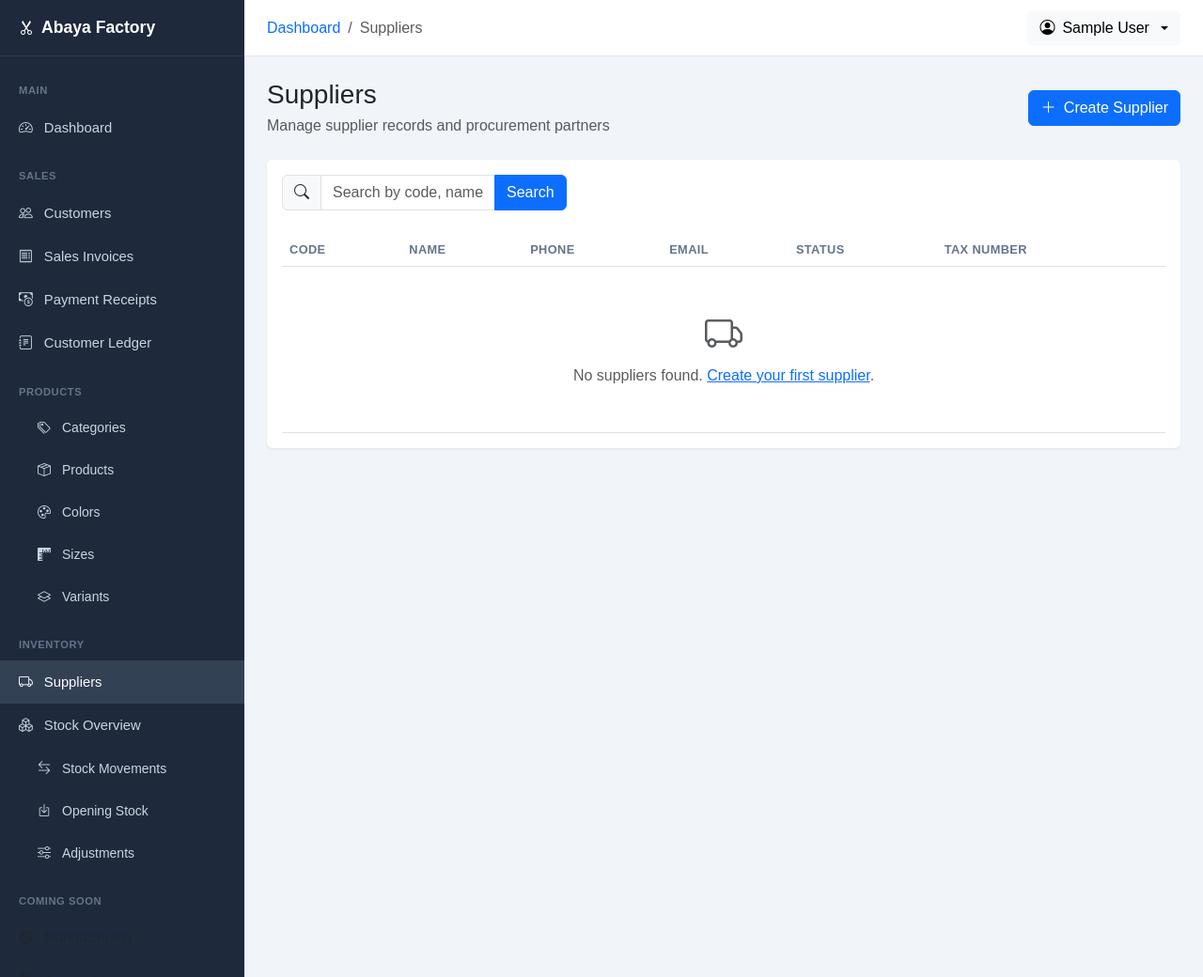
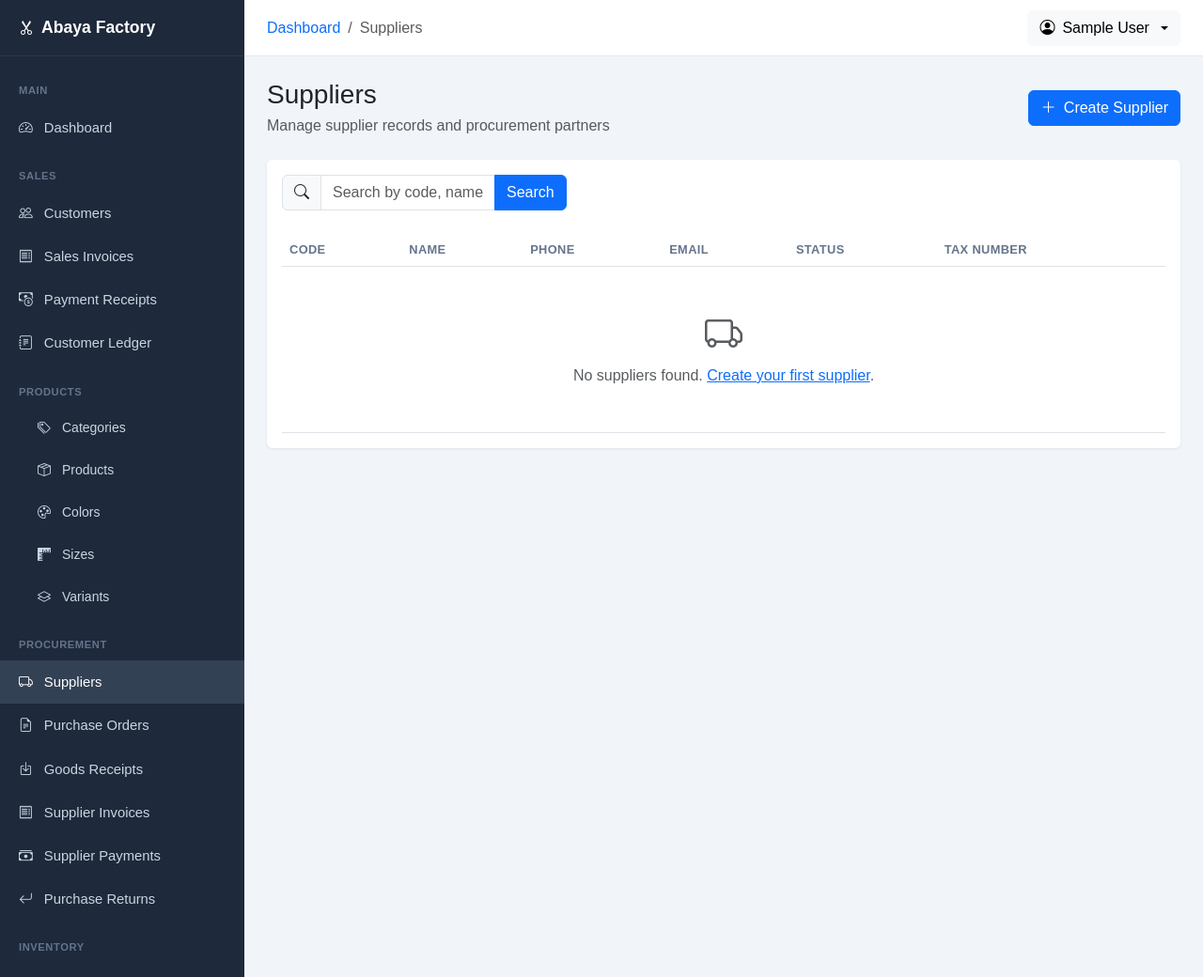
Before and after one commit to ahmed4khaled/Manufacturing-ERP-System, a Laravel app: page /suppliers in a window 1280 px wide. Shown: the whole page at 94% size. Run offline with Laravel 12, Linux system fonts and the light colour scheme; the visitor is signed in with stand-in values (Sample User, id 1); data that the repository does not hold is empty; parts of the project's set-up code (start-up, migrations or seed data) failed here and were passed over; some web fonts are replaced.

Commit message:
feat: Enhance procurement module with purchase orders, goods receipts, invoices, payments, and returns views

```diff
--- a/app/Http/Controllers/ProcurementController.php
+++ b/app/Http/Controllers/ProcurementController.php
@@ -11,6 +11,7 @@ use App\Models\PurchaseOrder;
 use App\Models\PurchaseReturn;
 use App\Models\Supplier;
 use App\Models\SupplierInvoice;
+use App\Models\SupplierPayment;
 use App\Services\CodeGeneratorService;
 use Illuminate\Http\RedirectResponse;
 use Illuminate\Http\Request;
@@ -44,6 +45,36 @@ class ProcurementController extends Controller
     public function createSupplier(): View
     {
         return view('suppliers.create');
+    }
+
+    public function purchaseOrders(): View
+    {
+        $orders = PurchaseOrder::query()->with('supplier')->latest('order_date')->paginate(15);
+        return view('procurement.purchase-orders.index', compact('orders'));
+    }
+
+    public function goodsReceipts(): View
+    {
+        $receipts = GoodsReceipt::query()->with(['supplier', 'purchaseOrder'])->latest('received_at')->paginate(15);
+        return view('procurement.goods-receipts.index', compact('receipts'));
+    }
+
+    public function invoices(): View
+    {
+        $invoices = SupplierInvoice::query()->with('supplier')->latest('invoice_date')->paginate(15);
+        return view('procurement.invoices.index', compact('invoices'));
+    }
+
+    public function payments(): View
+    {
+        $payments = SupplierPayment::query()->with(['supplier', 'invoice'])->latest('payment_date')->paginate(15);
+        return view('procurement.payments.index', compact('payments'));
+    }
+
+    public function returns(): View
+    {
+        $returns = PurchaseReturn::query()->with('supplier')->latest('return_date')->paginate(15);
+        return view('procurement.returns.index', compact('returns'));
     }
 
     public function storeSupplier(Request $request): RedirectResponse
--- a/resources/views/layouts/dashboard.blade.php
+++ b/resources/views/layouts/dashboard.blade.php
@@ -210,11 +210,18 @@
                 Variants
             </a>
 
-            <div class="nav-section">Inventory</div>
+            <div class="nav-section">Procurement</div>
             <a href="{{ route('suppliers.index') }}" class="nav-link {{ request()->routeIs('suppliers.*') ? 'active' : '' }}">
                 <i class="bi bi-truck"></i>
                 Suppliers
             </a>
+            <a href="{{ route('purchase-orders.index') }}" class="nav-link {{ request()->routeIs('purchase-orders.*') ? 'active' : '' }}"><i class="bi bi-file-earmark-text"></i>Purchase Orders</a>
+            <a href="{{ route('goods-receipts.index') }}" class="nav-link {{ request()->routeIs('goods-receipts.*') ? 'active' : '' }}"><i class="bi bi-box-arrow-in-down"></i>Goods Receipts</a>
+            <a href="{{ route('supplier-invoices.index') }}" class="nav-link {{ request()->routeIs('supplier-invoices.*') ? 'active' : '' }}"><i class="bi bi-receipt"></i>Supplier Invoices</a>
+            <a href="{{ route('supplier-payments.index') }}" class="nav-link {{ request()->routeIs('supplier-payments.*') ? 'active' : '' }}"><i class="bi bi-cash-stack"></i>Supplier Payments</a>
+            <a href="{{ route('purchase-returns.index') }}" class="nav-link {{ request()->routeIs('purchase-returns.*') ? 'active' : '' }}"><i class="bi bi-arrow-return-left"></i>Purchase Returns</a>
+
+            <div class="nav-section">Inventory</div>
             <a href="{{ route('inventory.index') }}" class="nav-link {{ request()->routeIs('inventory.index', 'inventory.show') ? 'active' : '' }}">
                 <i class="bi bi-boxes"></i>
                 Stock Overview
--- /dev/null
+++ b/resources/views/procurement/goods-receipts/index.blade.php
@@ -0,0 +1,6 @@
+@extends('layouts.dashboard')
+@section('title','Goods Receipts')
+@section('content')
+<div class="page-header"><h1 class="h3 mb-1">Goods Receipts</h1><p class="text-muted mb-0">Physical stock received from suppliers</p></div>
+<div class="card"><div class="card-body"><div class="table-responsive"><table class="table table-hover align-middle mb-0"><thead><tr><th>Receipt</th><th>Purchase Order</th><th>Supplier</th><th>Received At</th><th>Status</th><th></th></tr></thead><tbody>@forelse($receipts as $receipt)<tr><td class="fw-semibold">{{ $receipt->receipt_number }}</td><td>{{ $receipt->purchaseOrder->purchase_order_number }}</td><td>{{ $receipt->supplier->name }}</td><td>{{ $receipt->received_at->format('Y-m-d H:i') }}</td><td><span class="badge bg-{{ $receipt->status === 'confirmed' ? 'success' : 'secondary' }}">{{ ucfirst($receipt->status) }}</span></td><td class="text-end">@if($receipt->status === 'draft')<form method="POST" action="{{ route('goods-receipts.confirm',$receipt) }}">@csrf<button class="btn btn-sm btn-success" onclick="return confirm('Confirm receipt and add accepted quantities to stock?')">Confirm</button></form>@endif</td></tr>@empty<tr><td colspan="6" class="text-center text-muted py-5">No goods receipts yet.</td></tr>@endforelse</tbody></table></div>{{ $receipts->links('pagination::bootstrap-5') }}</div></div>
+@endsection
--- /dev/null
+++ b/resources/views/procurement/invoices/index.blade.php
@@ -0,0 +1,6 @@
+@extends('layouts.dashboard')
+@section('title','Supplier Invoices')
+@section('content')
+<div class="page-header"><h1 class="h3 mb-1">Supplier Invoices</h1><p class="text-muted mb-0">Payables awaiting settlement</p></div>
+<div class="card"><div class="card-body"><div class="table-responsive"><table class="table table-hover align-middle mb-0"><thead><tr><th>Invoice</th><th>Supplier</th><th>Invoice Date</th><th>Due Date</th><th>Status</th><th class="text-end">Total</th><th class="text-end">Remaining</th></tr></thead><tbody>@forelse($invoices as $invoice)<tr><td class="fw-semibold">{{ $invoice->invoice_number }}</td><td>{{ $invoice->supplier->name }}</td><td>{{ $invoice->invoice_date->format('Y-m-d') }}</td><td>{{ $invoice->due_date?->format('Y-m-d') ?? '—' }}</td><td><span class="badge bg-secondary">{{ str_replace('_',' ',ucfirst($invoice->status)) }}</span></td><td class="text-end">{{ number_format($invoice->total,2) }}</td><td class="text-end">{{ number_format($invoice->remaining_amount,2) }}</td></tr>@empty<tr><td colspan="7" class="text-center text-muted py-5">No supplier invoices yet.</td></tr>@endforelse</tbody></table></div>{{ $invoices->links('pagination::bootstrap-5') }}</div></div>
+@endsection
--- /dev/null
+++ b/resources/views/procurement/payments/index.blade.php
@@ -0,0 +1,6 @@
+@extends('layouts.dashboard')
+@section('title','Supplier Payments')
+@section('content')
+<div class="page-header"><h1 class="h3 mb-1">Supplier Payments</h1><p class="text-muted mb-0">Payment history for supplier invoices</p></div>
+<div class="card"><div class="card-body"><div class="table-responsive"><table class="table table-hover align-middle mb-0"><thead><tr><th>Date</th><th>Supplier</th><th>Invoice</th><th>Method</th><th>Reference</th><th class="text-end">Amount</th></tr></thead><tbody>@forelse($payments as $payment)<tr><td>{{ $payment->payment_date->format('Y-m-d') }}</td><td>{{ $payment->supplier->name }}</td><td>{{ $payment->invoice->invoice_number }}</td><td>{{ ucfirst($payment->payment_method) }}</td><td>{{ $payment->reference ?? '—' }}</td><td class="text-end">{{ number_format($payment->amount,2) }}</td></tr>@empty<tr><td colspan="6" class="text-center text-muted py-5">No supplier payments yet.</td></tr>@endforelse</tbody></table></div>{{ $payments->links('pagination::bootstrap-5') }}</div></div>
+@endsection
--- /dev/null
+++ b/resources/views/procurement/purchase-orders/index.blade.php
@@ -0,0 +1,6 @@
+@extends('layouts.dashboard')
+@section('title','Purchase Orders')
+@section('content')
+<div class="page-header"><h1 class="h3 mb-1">Purchase Orders</h1><p class="text-muted mb-0">Orders placed with suppliers</p></div>
+<div class="card"><div class="card-body"><div class="table-responsive"><table class="table table-hover align-middle mb-0"><thead><tr><th>Number</th><th>Supplier</th><th>Order Date</th><th>Expected Delivery</th><th>Status</th><th class="text-end">Total</th></tr></thead><tbody>@forelse($orders as $order)<tr><td><a href="{{ route('purchase-orders.show',$order) }}" class="fw-semibold text-decoration-none">{{ $order->purchase_order_number }}</a></td><td>{{ $order->supplier->name }}</td><td>{{ $order->order_date->format('Y-m-d') }}</td><td>{{ $order->expected_delivery_date?->format('Y-m-d') ?? '—' }}</td><td><span class="badge bg-secondary">{{ str_replace('_',' ',ucfirst($order->status)) }}</span></td><td class="text-end">{{ number_format($order->total,2) }}</td></tr>@empty<tr><td colspan="6" class="text-center text-muted py-5">No purchase orders yet.</td></tr>@endforelse</tbody></table></div>{{ $orders->links('pagination::bootstrap-5') }}</div></div>
+@endsection
--- /dev/null
+++ b/resources/views/procurement/returns/index.blade.php
@@ -0,0 +1,6 @@
+@extends('layouts.dashboard')
+@section('title','Purchase Returns')
+@section('content')
+<div class="page-header"><h1 class="h3 mb-1">Purchase Returns</h1><p class="text-muted mb-0">Goods returned to suppliers</p></div>
+<div class="card"><div class="card-body"><div class="table-responsive"><table class="table table-hover align-middle mb-0"><thead><tr><th>Return</th><th>Supplier</th><th>Date</th><th>Reason</th><th>Status</th><th></th></tr></thead><tbody>@forelse($returns as $return)<tr><td class="fw-semibold">{{ $return->return_number }}</td><td>{{ $return->supplier->name }}</td><td>{{ $return->return_date->format('Y-m-d') }}</td><td>{{ $return->reason }}</td><td><span class="badge bg-{{ $return->status === 'confirmed' ? 'success' : 'secondary' }}">{{ ucfirst($return->status) }}</span></td><td class="text-end">@if($return->status === 'draft')<form method="POST" action="{{ route('purchase-returns.confirm',$return) }}">@csrf<button class="btn btn-sm btn-success" onclick="return confirm('Confirm return and deduct stock?')">Confirm</button></form>@endif</td></tr>@empty<tr><td colspan="6" class="text-center text-muted py-5">No purchase returns yet.</td></tr>@endforelse</tbody></table></div>{{ $returns->links('pagination::bootstrap-5') }}</div></div>
+@endsection
--- a/routes/web.php
+++ b/routes/web.php
@@ -27,11 +27,16 @@ Route::middleware(['auth', 'verified'])->group(function () {
     Route::get('suppliers/create', [ProcurementController::class, 'createSupplier'])->name('suppliers.create');
     Route::post('suppliers', [ProcurementController::class, 'storeSupplier'])->name('suppliers.store');
     Route::post('purchase-orders', [ProcurementController::class, 'storePurchaseOrder'])->name('purchase-orders.store');
+    Route::get('purchase-orders', [ProcurementController::class, 'purchaseOrders'])->name('purchase-orders.index');
     Route::get('purchase-orders/{purchaseOrder}', [ProcurementController::class, 'showPurchaseOrder'])->name('purchase-orders.show');
     Route::post('goods-receipts/{goodsReceipt}/confirm', [ProcurementController::class, 'confirmReceipt'])->name('goods-receipts.confirm');
+    Route::get('goods-receipts', [ProcurementController::class, 'goodsReceipts'])->name('goods-receipts.index');
     Route::post('supplier-invoices', [ProcurementController::class, 'storeInvoice'])->name('supplier-invoices.store');
+    Route::get('supplier-invoices', [ProcurementController::class, 'invoices'])->name('supplier-invoices.index');
     Route::post('supplier-payments', [ProcurementController::class, 'storePayment'])->name('supplier-payments.store');
+    Route::get('supplier-payments', [ProcurementController::class, 'payments'])->name('supplier-payments.index');
     Route::post('purchase-returns/{purchaseReturn}/confirm', [ProcurementController::class, 'confirmReturn'])->name('purchase-returns.confirm');
+    Route::get('purchase-returns', [ProcurementController::class, 'returns'])->name('purchase-returns.index');
     Route::get('sales-invoices/products/{product}/variants', [SalesInvoiceController::class, 'productVariants'])
         ->name('sales-invoices.product-variants');
     Route::post('sales-invoices/{sales_invoice}/confirm', [SalesInvoiceController::class, 'confirm'])
```
